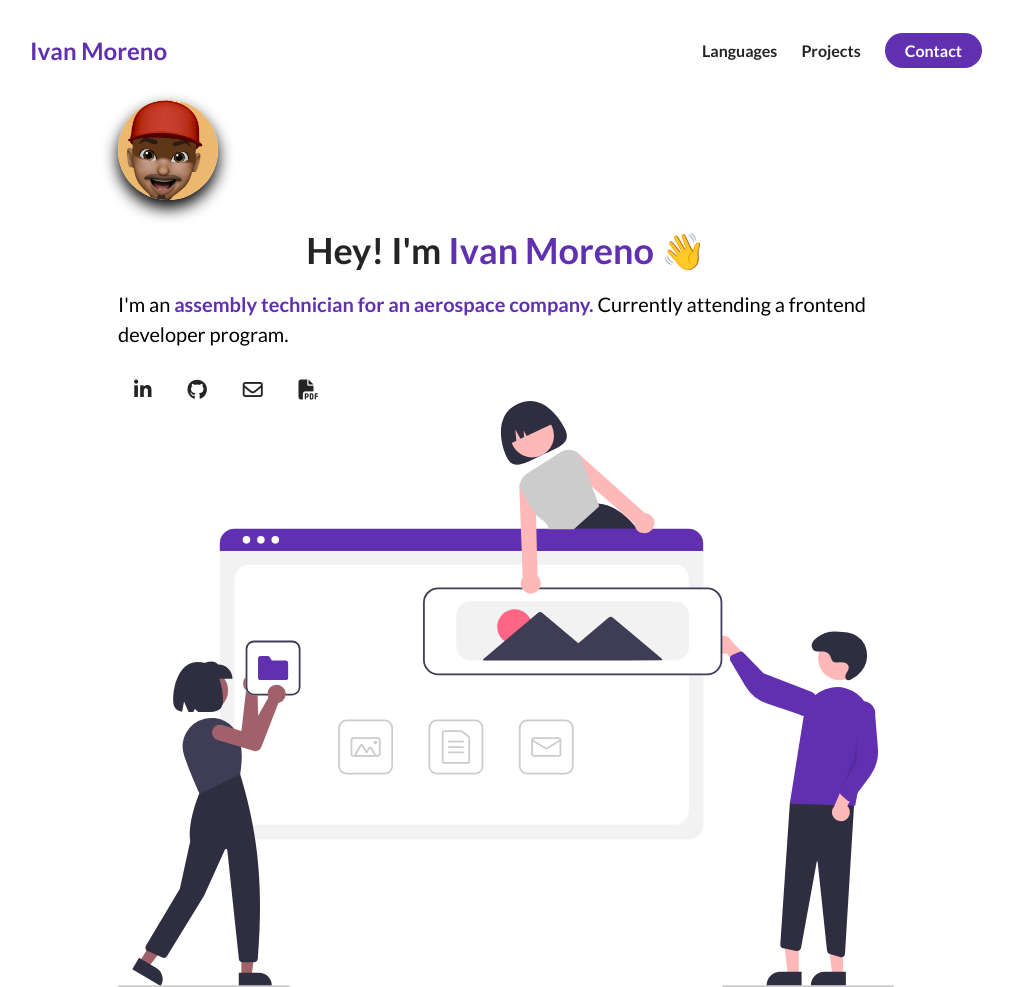
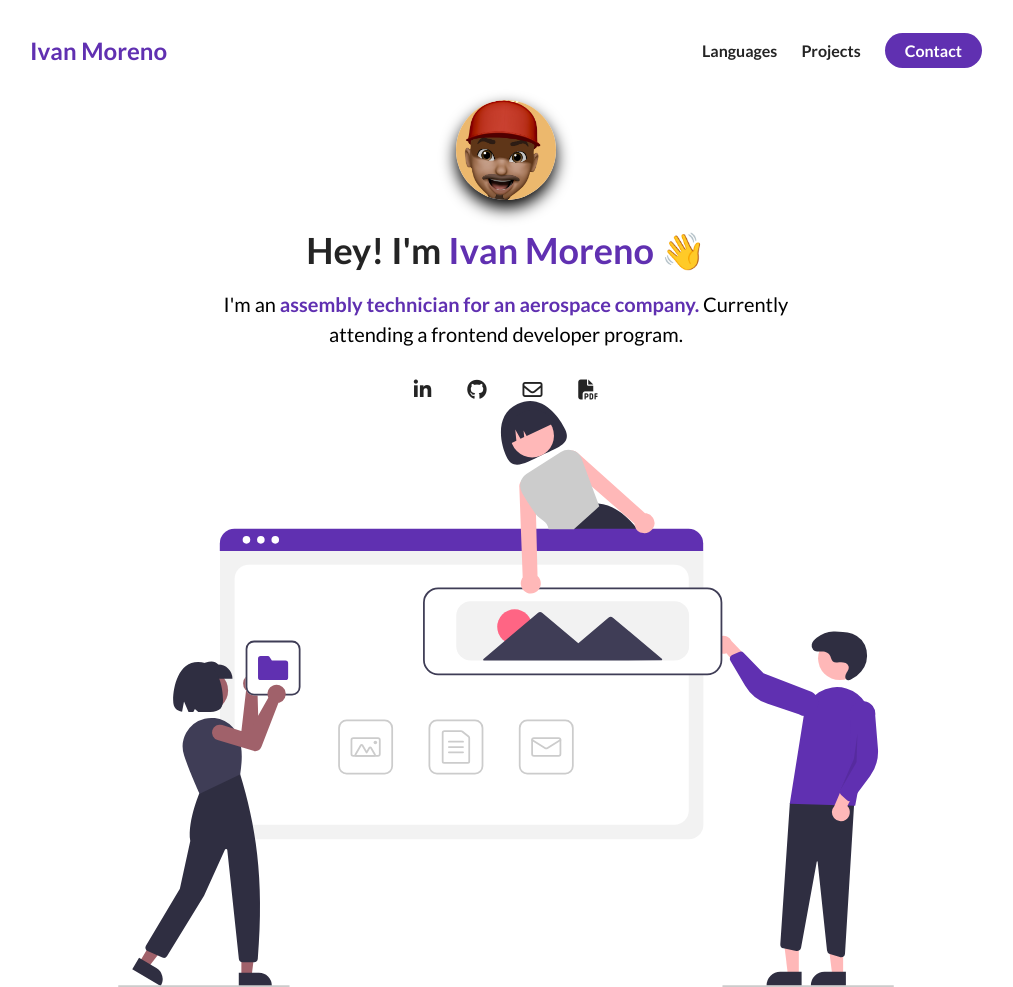
Before and after one commit to aim86/e-porforlio-websitel-minor-errors-, a plain HTML site: page index.html in a window 1280 px wide. Shown: the top 987 px of the page, without its empty margins (134-1147 px from the left). Drawn offline with Linux system fonts and the light colour scheme.

Commit message:
minor error fixed by manish

```diff
--- a/styles.css
+++ b/styles.css
@@ -144,7 +144,7 @@ nav {
     flex-direction: column;
 }
 
-.about-me__info-container {
+.about-me__info--container {
     display: flex;
     flex-direction: column;
     align-items: center;
```
